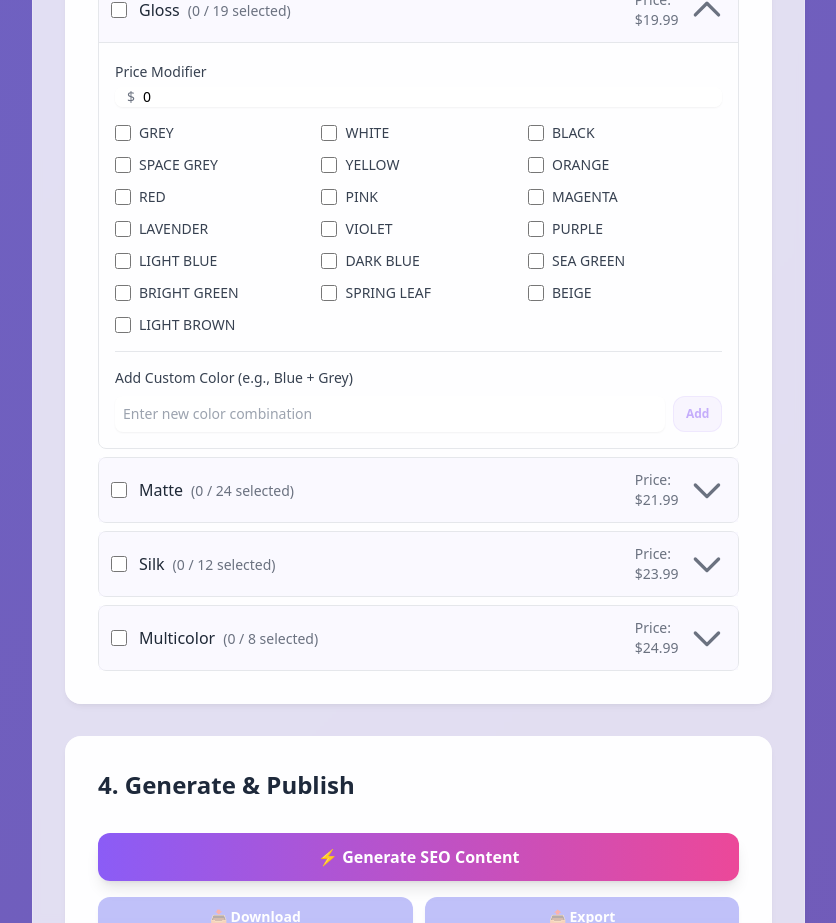
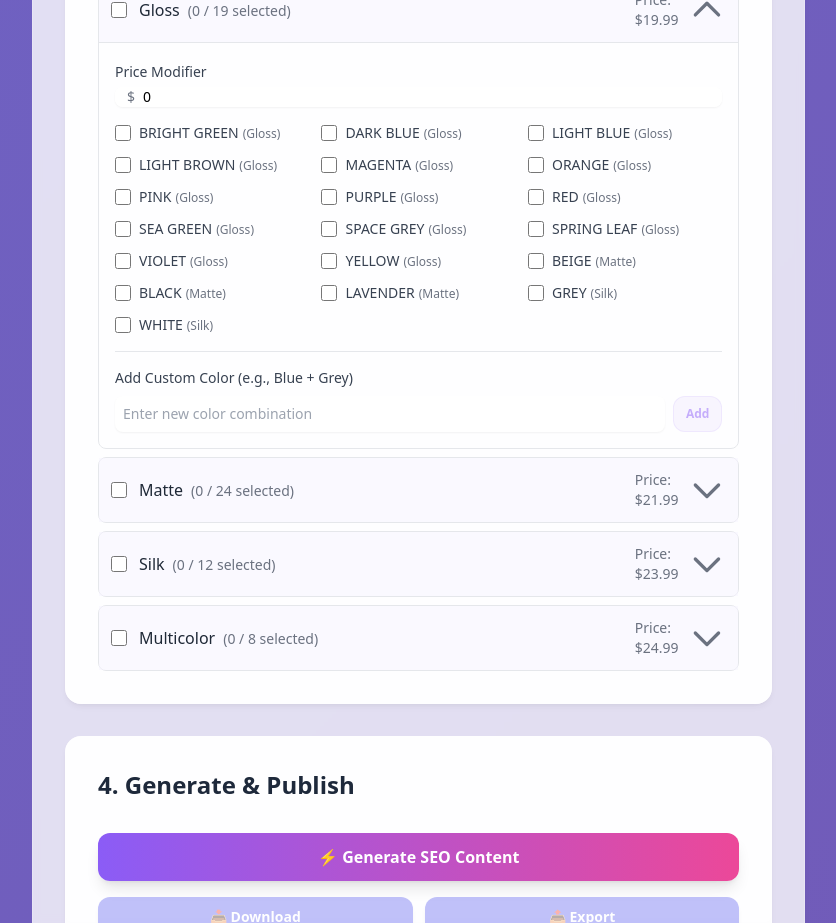
Before and after one commit to YaraPaola/ecommerce-assistant, a React (Vite) app: page / in a window 1280 px wide. Shown: the part 1680-2603 px from the top of the page, without its empty margins (0-836 px from the left). Built offline with nearby package versions, Linux system fonts and the light colour scheme; no server answers.

Commit message:
feat: display variant colors with finish and sort them

```diff
--- a/App.tsx
+++ b/App.tsx
@@ -120,7 +120,7 @@ function App() {
                     name: optionName,
                     priceModifier: 0,
                     open: true,
-                    options: ALL_COLORS_FROM_VARIANTS.map(color => ({ name: color, selected: true }))
+                    options: ALL_COLORS_FROM_VARIANTS.map(colorName => ({ name: colorName, selected: true }))
                 };
                 showToast('success', `New variant group "${optionName}" added with all available colors!`);
                 return { ...prev, variants: [...prev.variants, newGroup] };
--- a/components/VariantSelector.tsx
+++ b/components/VariantSelector.tsx
@@ -1,8 +1,9 @@
 
 import React from 'react';
-import { FinishGroup } from '../types';
+import { FinishGroup, FinishOption } from '../types';
 import { Icon } from './Icon';
 import { Button } from './Button';
+import { COLOR_TO_FINISH_MAP, initialVariantOptions } from '../constants';
 
 interface VariantSelectorProps {
     basePrice: number;
@@ -135,12 +136,26 @@ export const VariantSelector: React.FC<VariantSelectorProps> = ({
                                         </div>
                                     </div>
                                     <div className="grid grid-cols-2 sm:grid-cols-3 gap-3">
-                                        {group.options.map(option => (
-                                            <div key={option.name} className="flex items-center">
-                                                <input id={`${group.id}-${option.name}`} type="checkbox" checked={option.selected} onChange={() => handleOptionToggle(group.id, option.name)} className="h-4 w-4 text-primary-accent focus:ring-primary-accent border-gray-300 rounded" />
-                                                <label htmlFor={`${group.id}-${option.name}`} className="ml-2 block text-sm text-gray-700">{option.name}</label>
-                                            </div>
-                                        ))}
+                                        {group.options
+                                            .sort((a, b) => {
+                                                const finishA = COLOR_TO_FINISH_MAP.get(a.name) || '';
+                                                const finishB = COLOR_TO_FINISH_MAP.get(b.name) || '';
+                                                if (finishA !== finishB) {
+                                                    return finishA.localeCompare(finishB);
+                                                }
+                                                return a.name.localeCompare(b.name);
+                                            })
+                                            .map(option => (
+                                                <div key={option.name} className="flex items-center">
+                                                    <input id={`${group.id}-${option.name}`} type="checkbox" checked={option.selected} onChange={() => handleOptionToggle(group.id, option.name)} className="h-4 w-4 text-primary-accent focus:ring-primary-accent border-gray-300 rounded" />
+                                                    <label htmlFor={`${group.id}-${option.name}`} className="ml-2 block text-sm text-gray-700">
+                                                        {option.name}
+                                                        {COLOR_TO_FINISH_MAP.has(option.name) && (
+                                                            <span className="text-gray-500 text-xs ml-1">({COLOR_TO_FINISH_MAP.get(option.name)})</span>
+                                                        )}
+                                                    </label>
+                                                </div>
+                                            ))}
                                     </div>
                                     {group.id === 'gloss' && ( // Only show custom add for 'Gloss' for now
                                         <div className="mt-4 border-t border-gray-200 pt-4">
--- a/constants.ts
+++ b/constants.ts
@@ -240,3 +240,14 @@ export const ALL_COLORS_FROM_VARIANTS = (() => {
     });
     return Array.from(uniqueColors).sort((a, b) => a.localeCompare(b));
 })();
+
+// Map to store color name to its finish type
+export const COLOR_TO_FINISH_MAP = (() => {
+    const map = new Map<string, string>();
+    initialVariantOptions.forEach(group => {
+        group.options.forEach(option => {
+            map.set(option.name, group.name);
+        });
+    });
+    return map;
+})();
```
